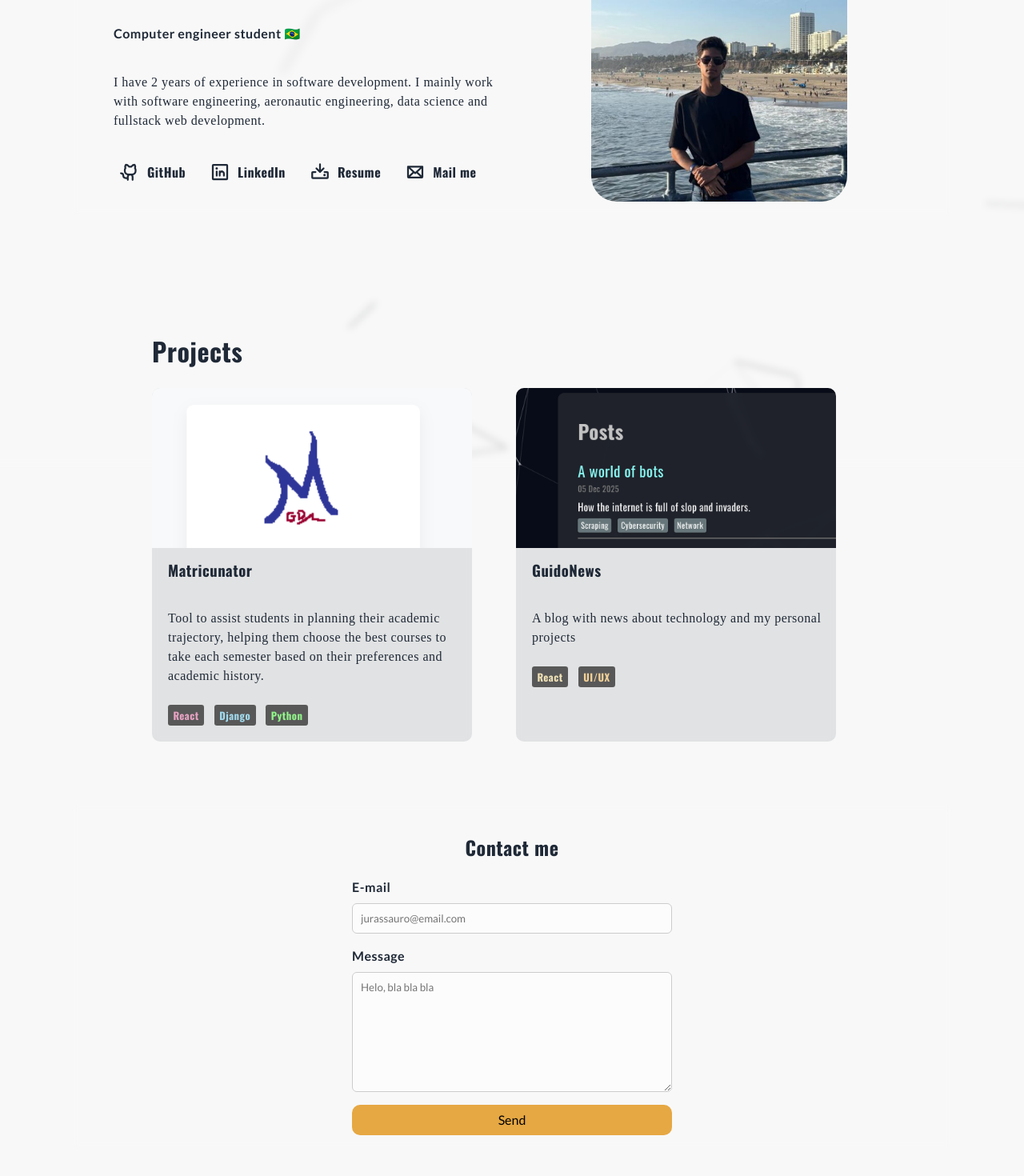
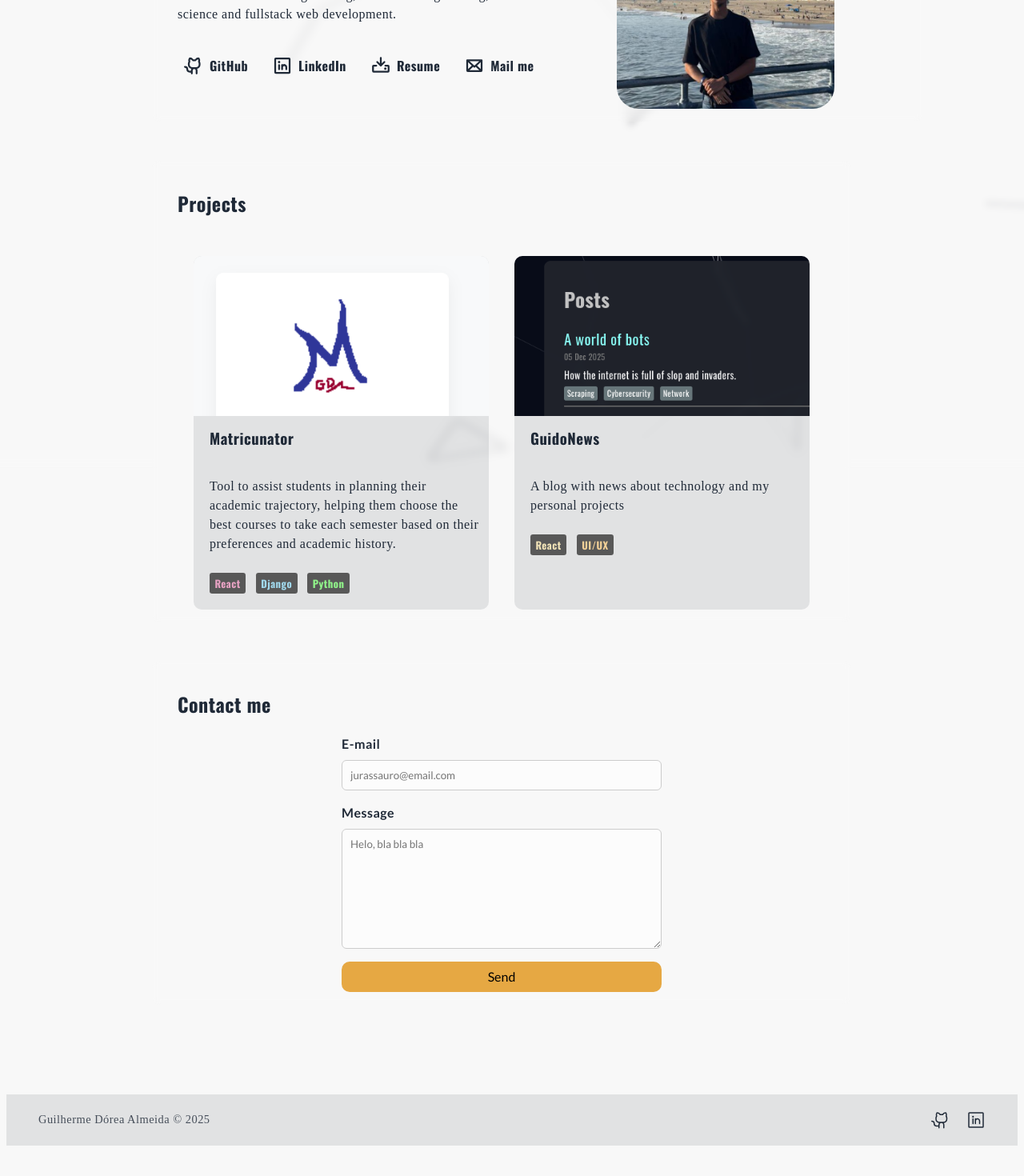
Before and after one commit to GuilhermeDorea/landing, a React (Vite) app: page / in a window 1280 px wide. Shown: the part 256-1726 px from the top of the page at 80% size. After the commit the page ends 1696 px from the top, so only its background shows below. Built offline with nearby package versions, Linux system fonts and the light colour scheme.

Commit message:
fix: more css fixes

```diff
--- a/src/pages/AboutMe.jsx
+++ b/src/pages/AboutMe.jsx
@@ -83,9 +83,9 @@ export function SkillCard({ skill, level, icon }) {
 
 export function AboutMe() {
   return (
-    <div className="about-me-container">
+    <div className="container about-me-container ">
       {/* === Sobre mim === */}
-      <AnimatedSection className="about-me-card card" yOffset={-50}>
+      <AnimatedSection className="about-me-card" yOffset={-50}>
         <h1>About me</h1>
         <p>
           I'm Guilherme Dórea Almeida. A computer engineering student at the 8° period (4 reamaining), living in
@@ -106,7 +106,7 @@ export function AboutMe() {
         </p>
       </AnimatedSection>
       {/* === Minhas habilidades === */}
-      <AnimatedSection className="card about-me-container">
+      <AnimatedSection>
         <h2>Main skills</h2>
         <div className="skill-cards-container">
           <SkillCard skill="Algorithms" level="Expert" icon={<CodeIcon size={32} weight="bold" />} />
--- a/src/pages/Blog.jsx
+++ b/src/pages/Blog.jsx
@@ -8,13 +8,13 @@ import '../styles/Home.css';
 
 export function BlogHome() {
   return (
-    <div className="blog-home">
+    <div className="container">
       <h1>Posts</h1>
       <div>
         {blogPosts.map((post) => (
           <Link key={post.id} className="project-card" to={`/posts/${post.slug}`}>
             <div className="link-post">{post.title}</div>
-            <p className="post-date">{post.date}</p>
+            <h4 className="post-date">{post.date}</h4>
             <p className="post-description">{post.description}</p>
             <Tag tags={post.tags}>post.tags</Tag>
             <hr />
--- a/src/pages/Home.jsx
+++ b/src/pages/Home.jsx
@@ -19,10 +19,10 @@ export function Home() {
   };
   return (
     <>
-      <div className="home-container">
+      <div className="container">
         <div className="card starter-card">
           <div className="left-starter-decor">
-            <h2>
+            <h2 style={{ margin: '0px 0px 0em 0px' }}>
               Hi, I'm{' '}
               <Link className="myname" to="/aboutme" data-tooltip="About me">
                 Guilherme Dórea Almeida{' '}
@@ -36,7 +36,7 @@ export function Home() {
                 ✈️{' '}
               </a>
             </h2>
-            <h4>Computer engineer student 🇧🇷</h4>
+            <h4 style={{ margin: '0px 0px 0px 0px' }}>Computer engineer student 🇧🇷</h4>
             <p className="starter-text">
               I have 2 years of experience in software development. I mainly work with software engineering, aeronautic
               engineering, data science and fullstack web development.
@@ -66,8 +66,8 @@ export function Home() {
           </div>
         </div>
 
-        <div className="projects-home">
-          <h1>Projects</h1>
+        <div className="card">
+          <h2 style={{ marginBottom: '3rem' }}>Projects</h2>
           <div className="projects-grid">
             <ProjectCard
               link="https://matricunator.app/"
--- a/src/pages/Projects.jsx
+++ b/src/pages/Projects.jsx
@@ -20,7 +20,7 @@ export function ProjectCard({ children, link, projectPicture, tags }) {
 
 export function ProjectsHome() {
   return (
-    <div className="projects-home">
+    <div className="container">
       <h1>Projects</h1>
       <div className="projects-grid">
         <ProjectCard
--- a/src/styles/AboutMe.css
+++ b/src/styles/AboutMe.css
@@ -1,10 +1,5 @@
 .about-me-container {
-  text-align: left;
   width: 800px;
-  margin: auto;
-  display: flex;
-  flex-direction: column;
-  gap: 30px;
 }
 
 .about-me-card {
--- a/src/styles/Blog.css
+++ b/src/styles/Blog.css
@@ -1,12 +1,3 @@
-.blog-home {
-  padding: 1em 2em;
-  margin: auto;
-  margin-top: 5em;
-  width: 600px;
-  border-radius: 10px;
-  text-align: left;
-}
-
 .project-card {
   color: inherit;
   text-align: left;
--- a/src/styles/Footer.css
+++ b/src/styles/Footer.css
@@ -1,5 +1,3 @@
-/* src/App.css */
-
 .footer {
   /* Layout */
   display: flex;
@@ -9,13 +7,11 @@
   margin-top: 80px; /* Garante espaço do último conteúdo */
 
   /* Estilo Visual (Vidro Escuro ou Claro dependendo do gosto) */
-  background: rgba(255, 255, 255, 0.1);
-  backdrop-filter: blur(10px);
-  border-top: 1px solid rgba(255, 255, 255, 0.1);
+  background: var(--glass-bg);
 
-  /* Texto */
-  color: #fff; /* Branco para contrastar com o fundo espacial */
+  color: var(--text-main);
   font-size: 0.9rem;
+  font-weight: 700;
 }
 
 /* Links Sociais no Footer */
@@ -25,13 +21,13 @@
 }
 
 .footer-socials a {
-  color: rgba(255, 255, 255, 0.7); /* Branco meio transparente */
+  color: var(--text-main);
   transition: all 0.2s;
-  display: flex; /* Para alinhar o ícone */
+  display: flex;
 }
 
 .footer-socials a:hover {
-  color: #61dafb; /* Azul destaque */
+  color: var(--secondary); /* Azul destaque */
   transform: translateY(-2px);
 }
 
--- a/src/styles/Home.css
+++ b/src/styles/Home.css
@@ -1,29 +1,21 @@
 #root {
-  max-width: 1280px;
-  margin: 0 auto;
-  padding: 2rem;
-  text-align: center;
+  text-align: left;
+  display: flex;
+  flex-direction: column;
+  gap: 2rem;
 }
 
 .starter-card {
+  width: 100%;
   text-align: left;
   display: grid;
-  grid-template-columns: 1fr 1fr;
-}
-
-.starter-card-logo {
-  width: 200px;
-  height: auto;
-  margin-bottom: 20px;
-  display: flex;
-  flex-direction: row;
-  gap: 20px;
+  grid-template-columns: 1.2fr 1.1fr;
 }
 
 .avatar {
   text-align: center;
   border-radius: 10%;
-  width: 20rem;
+  width: 17rem;
 }
 
 .right-starter-decor {
@@ -35,13 +27,12 @@
   display: flex;
   flex-direction: column;
   justify-content: center;
-  padding-left: 20px;
 }
 
 .social-link {
   display: inline-flex; /* Comporta-se como texto por fora, mas flexível por dentro */
   align-items: center; /* Centraliza verticalmente (ícone e texto na mesma altura) */
-  gap: 10px; /* Espaço entre o ícone e o texto */
+  gap: 0.5rem; /* Espaço entre o ícone e o texto */
 
   text-decoration: none;
   color: var(--text-main);
--- a/src/styles/Projects.css
+++ b/src/styles/Projects.css
@@ -1,23 +1,22 @@
 .projects-home {
-  text-align: left;
-  padding: 1em 2em;
-  margin: auto;
-  margin-top: 5em;
-  width: 900px;
-  border-radius: 10px;
+  display: flex;
+  flex-direction: column;
+  width: 100%;
 }
 .projects-grid {
+  width: 100%;
   display: grid;
   grid-template-columns: repeat(auto-fit, minmax(300px, 1fr));
-  gap: 10px;
+  gap: 2rem;
+  padding: 0 20px;
+  box-sizing: border-box;
 }
 
 .project-card {
   background: var(--glass-bg);
   border-radius: 10px;
   backdrop-filter: blur(5px);
-  text-align: center;
-  width: 400px;
+  width: 100%;
 }
 
 .project-pic {
--- a/src/styles/index.css
+++ b/src/styles/index.css
@@ -65,13 +65,15 @@ a:hover {
 
 /* Cards containers and buttons */
 
-.home-container {
-  max-width: 1100px;
-  margin: auto;
+.container {
+  margin: 0 auto;
+  max-width: 900px;
+  margin-top: 5rem;
   display: flex;
   flex-direction: column;
-  gap: 30px;
+  gap: 2rem;
 }
+
 button {
   border-radius: 8px;
   border: 1px transparent;
@@ -89,8 +91,9 @@ button:hover {
 }
 
 .card {
+  width: 90%;
   padding: 1em 2em;
-  margin-top: 2rem;
+  margin-top: 1rem;
   border-radius: 10px;
   backdrop-filter: blur(5px);
 }
```
